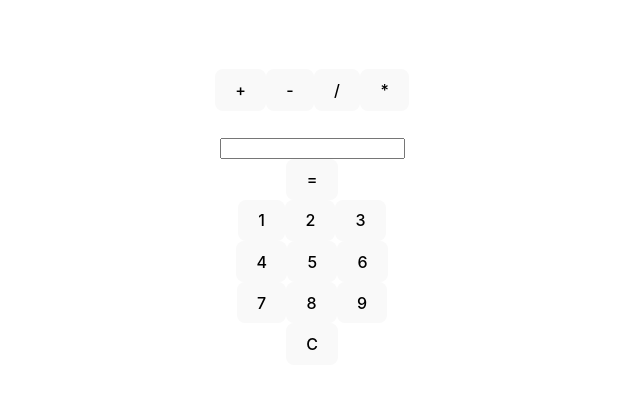
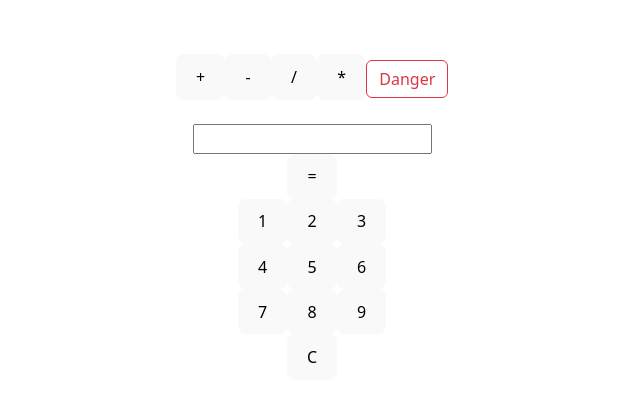
Before and after one commit to RidvanOzturk/Calculator, a React (Vite) app: page / in a window 1280 px wide. Shown: the part 183-584 px from the top of the page, without its empty margins (328-968 px from the left). Built offline with nearby package versions, Linux system fonts and the light colour scheme.

Commit message:
Number Split into individual digits and added eraser
Number Split into individual digits and added eraser

```diff
--- a/package.json
+++ b/package.json
@@ -10,8 +10,11 @@
     "preview": "vite preview"
   },
   "dependencies": {
+    "boostrap": "^2.0.0",
     "bootstrap": "^5.3.0",
+    "mathjs": "^11.8.2",
     "react": "^18.2.0",
+    "react-bootstrap": "^2.8.0",
     "react-dom": "^18.2.0",
     "sweetalert2": "^11.7.12",
     "sweetalert2-react-content": "^5.0.7"
--- a/src/App.jsx
+++ b/src/App.jsx
@@ -2,6 +2,8 @@
 import { useState, useEffect } from 'react';
 import './App.css'
 import Swal from 'sweetalert2'
+import { Button } from 'react-bootstrap';
+import 'bootstrap/dist/css/bootstrap.min.css';
 
 
 function App() {
@@ -13,12 +15,32 @@ function App() {
   const clearInput = () =>{
     setOperation("");
   }
+  const dividingDigits = () => {
+    // var num = setOperation;
+    // while (num !=0 ) {
+    //   digits.push(num % 10);
+    //   num = Math.trunc(num/10);
+    // }
+    // digits.reverse();
+    // console.log("digits");
+    var number = setOperation,
+    output = [],
+    sNumber = number.toString();
+
+for (var i = 0, len = sNumber.length; i < len; i += 1) {
+    output.push(+sNumber.charAt(i));
+}
+
+console.log(output);
+
+
+  }
   const equalCalculate = () => {
     if (operation == "") {
       Swal.fire({
         icon: 'error',
         title: 'Oops...',
-        text: 'You must enter a number first.',
+        text: 'You must enter numbers first.',
         footer: 'Oh dude.'
       })
     }
@@ -42,7 +64,9 @@ function App() {
             <button onClick={handleInput} value="+">+</button>
             <button onClick={handleInput} value="-">-</button>
             <button onClick={handleInput} value="/">/</button>
-            <button onClick={handleInput} value="*">*</button><br></br><br></br>
+            <button onClick={handleInput} value="*">*</button>
+            <Button variant="outline-danger" onClick={dividingDigits}>Danger</Button>{' '}
+            <br></br><br></br>
             <input onChange={change} value={operation}></input><br></br>
             <button onClick={equalCalculate} value="=">=</button><br></br>
           <button onClick={handleInput} value="1">1</button>
```
Also changed, not shown: 1 other file (tests, documents, lock files or other folders).
